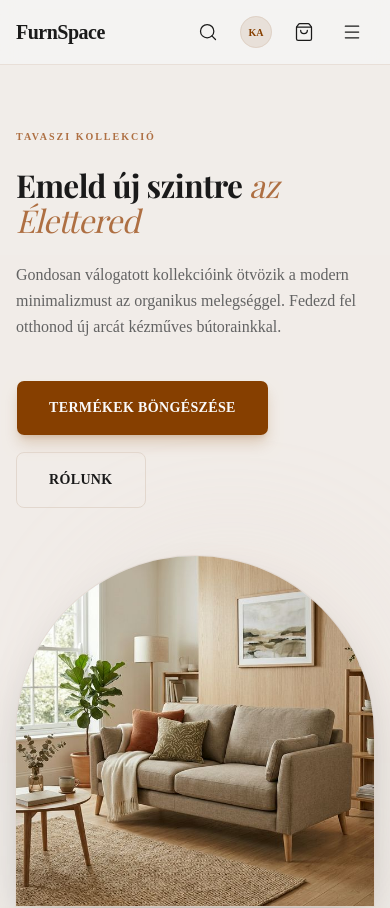
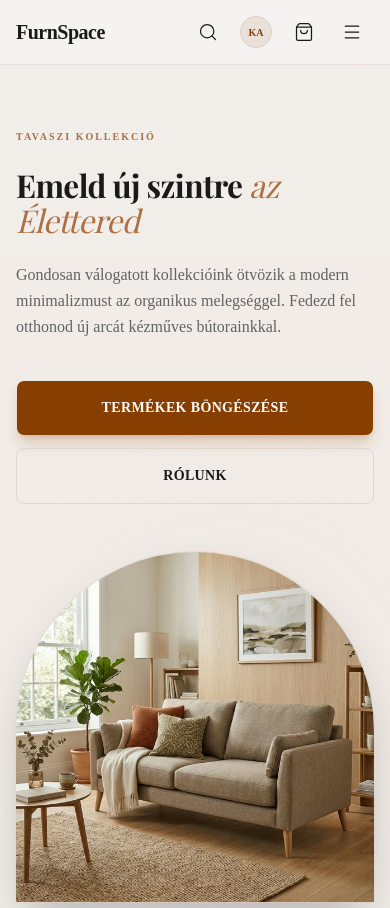
Before and after one commit to Almasip442/butor, a Next.js app: page / in a window 390 px wide. Shown: the top 908 px of the page. Built offline with nearby package versions, Linux system fonts and the light colour scheme.

Commit message:
feat: phase 2 responsive audit changes (2.1 - 2.2)

```diff
--- a/components/home/CategoryCard.tsx
+++ b/components/home/CategoryCard.tsx
@@ -12,7 +12,7 @@ export function CategoryCard({ category }: CategoryCardProps) {
       href={`/products?category=${category.slug}`}
       className="group flex flex-col items-center gap-4 touch-target focus-visible:outline-none focus-visible:ring-2 focus-visible:ring-primary focus-visible:ring-offset-4 rounded-xl"
     >
-      <div className="relative w-full aspect-[4/5] overflow-hidden rounded-2xl bg-muted border border-border/50 shadow-sm group-hover:shadow-xl transition-all duration-500 ease-out">
+      <div className="relative w-full aspect-square overflow-hidden rounded-2xl bg-muted border border-border/50 shadow-sm group-hover:shadow-xl transition-all duration-500 ease-out">
         <Image
           src={category.image_url}
           alt={`Navigáció a(z) ${category.name} kategóriához`}
@@ -24,7 +24,7 @@ export function CategoryCard({ category }: CategoryCardProps) {
         <div className="absolute inset-0 bg-foreground/0 group-hover:bg-foreground/5 transition-colors duration-500" />
       </div>
 
-      <h3 className="font-display text-lg font-semibold tracking-wide text-foreground text-center group-hover:text-primary transition-colors">
+      <h3 className="font-display text-sm sm:text-base font-semibold tracking-wide text-foreground text-center group-hover:text-primary transition-colors">
         {category.name}
       </h3>
     </Link>
--- a/components/home/HeroSection.tsx
+++ b/components/home/HeroSection.tsx
@@ -6,7 +6,7 @@ export function HeroSection() {
   return (
     <section className="relative w-full bg-secondary/20 overflow-hidden">
       <div className="container mx-auto px-4 sm:px-6 lg:px-8">
-        <div className="grid grid-cols-1 lg:grid-cols-2 gap-12 lg:gap-8 items-center py-16 lg:py-24 min-h-[75vh]">
+        <div className="grid grid-cols-1 lg:grid-cols-2 gap-12 lg:gap-8 items-center py-16 lg:py-24 min-h-[60vh] sm:min-h-[70vh] lg:min-h-[80vh]">
 
           {/* Szöveges tartalom */}
           <div className="flex flex-col justify-center max-w-xl z-10 animate-in fade-in slide-in-from-bottom-8 duration-700 ease-out relative">
@@ -23,11 +23,11 @@ export function HeroSection() {
               Gondosan válogatott kollekcióink ötvözik a modern minimalizmust az organikus melegséggel. Fedezd fel otthonod új arcát kézműves bútorainkkal.
             </p>
 
-            <div className="flex flex-wrap items-center gap-4">
-              <Button asChild size="lg" className="h-14 px-8 text-sm tracking-wide font-bold uppercase touch-target shadow-lg shadow-primary/20">
+            <div className="flex flex-col sm:flex-row gap-3">
+              <Button asChild size="lg" className="w-full sm:w-auto h-14 px-8 text-sm tracking-wide font-bold uppercase touch-target shadow-lg shadow-primary/20">
                 <Link href="/products">Termékek böngészése</Link>
               </Button>
-              <Button asChild variant="outline" size="lg" className="h-14 px-8 text-sm tracking-wide font-bold uppercase border-border/80 bg-transparent hover:bg-background hover:text-primary touch-target">
+              <Button asChild variant="outline" size="lg" className="w-full sm:w-auto h-14 px-8 text-sm tracking-wide font-bold uppercase border-border/80 bg-transparent hover:bg-background hover:text-primary touch-target">
                 <Link href="#">Rólunk</Link>
               </Button>
             </div>
```
